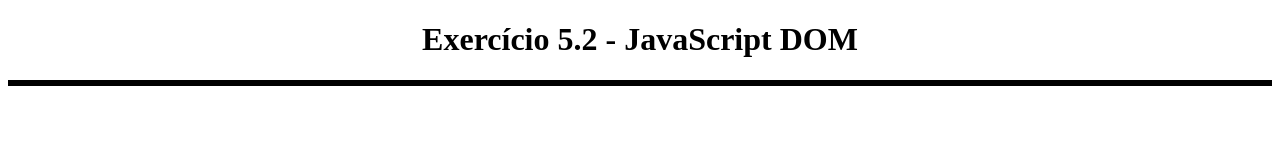
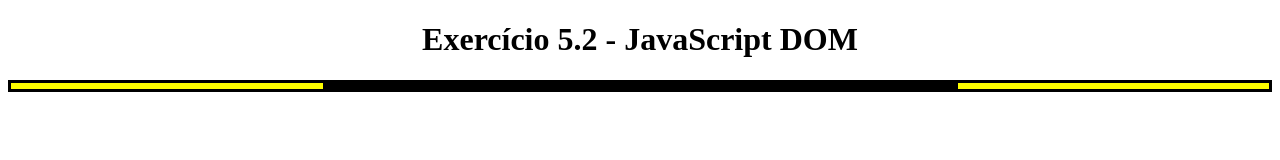
Before and after one commit to BrunoNogueiraBruno/trybe-exercises, a plain HTML site: page exercises/5_2/exercicios.html in a window 1280 px wide. Drawn offline with Linux system fonts and the light colour scheme.

Commit message:
Exercicio 3

```diff
--- a/exercises/5_2/exercicios.html
+++ b/exercises/5_2/exercicios.html
@@ -70,6 +70,11 @@
       elementDivMain.className = 'main-content';
       document.body.appendChild(elementDivMain);
 
+      //Exercício 3:
+      const elementDivCenter = document.createElement('div');
+      elementDivCenter.className = 'center-content';
+      elementDivMain.appendChild(elementDivCenter);
+
 
     </script>
   </body>
```
